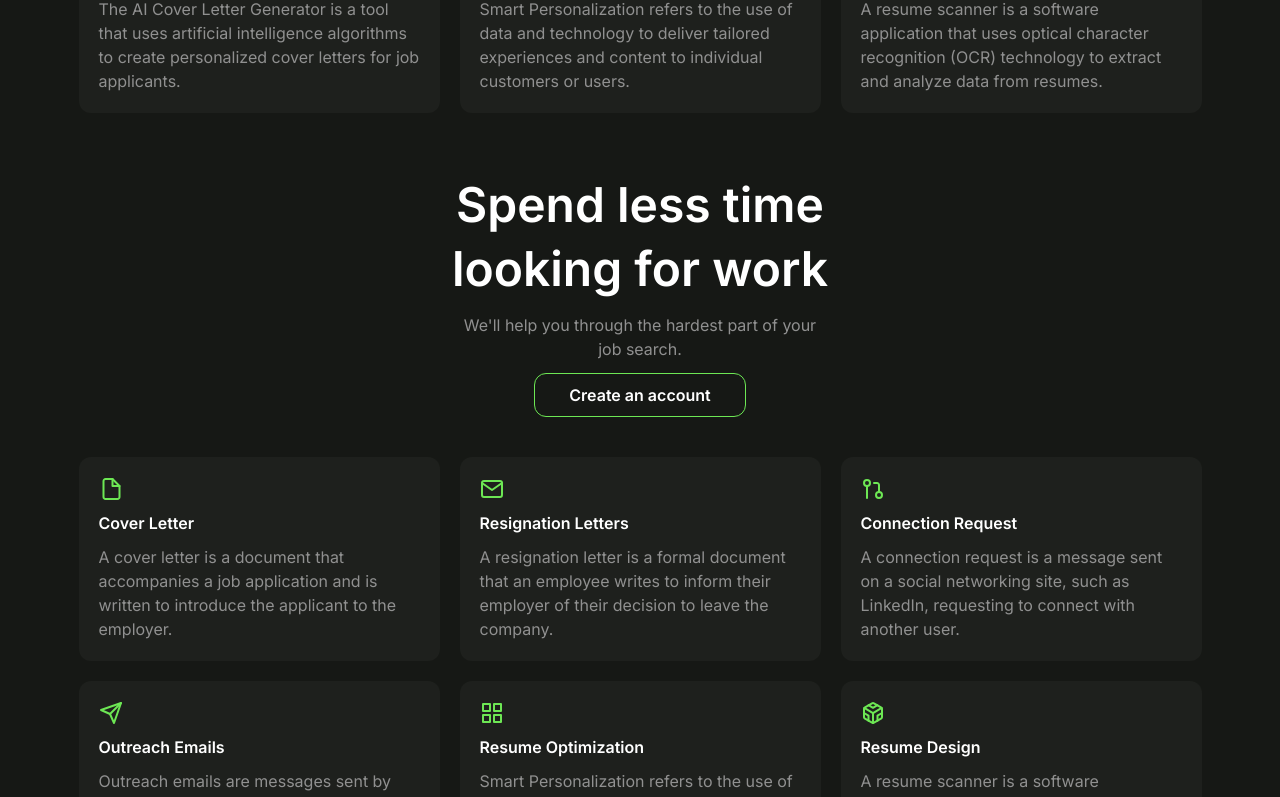
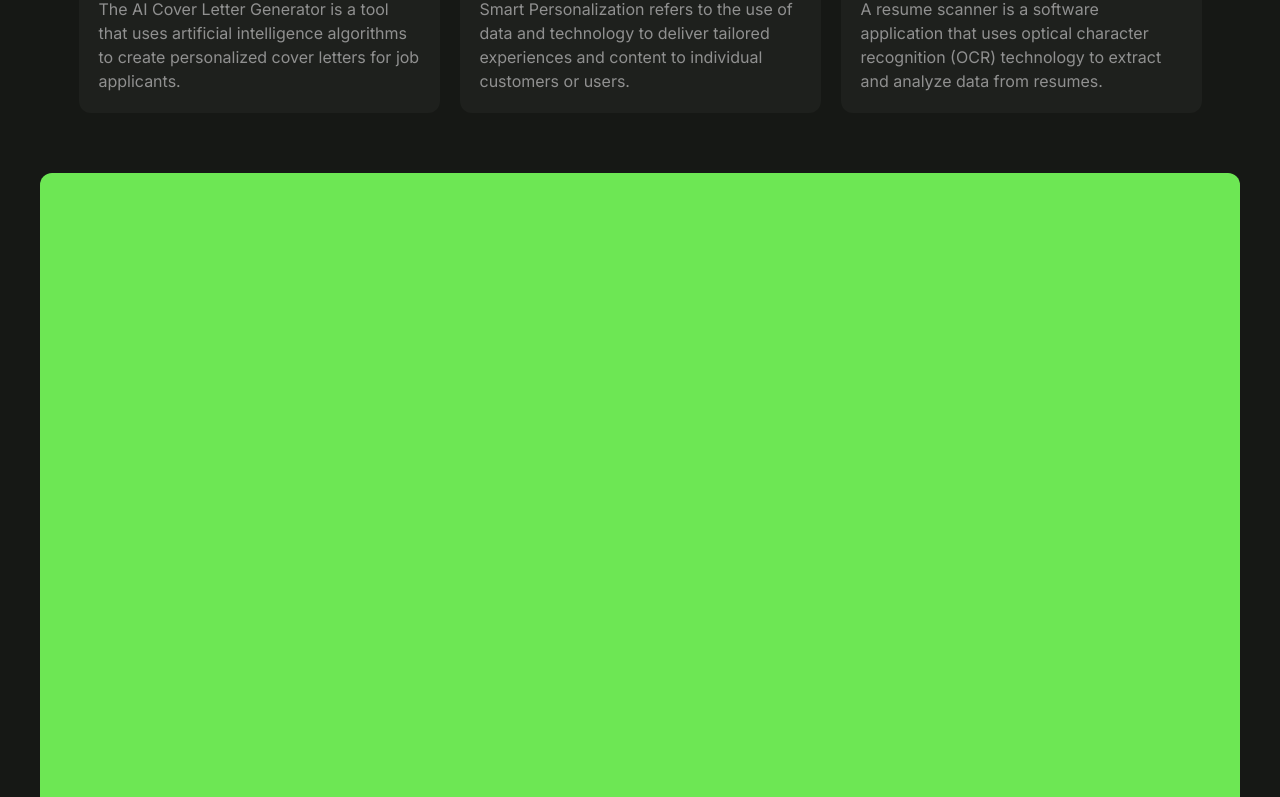
Before and after one commit to Feranmiola/postjob, a Next.js app: page / in a window 1280 px wide. Shown: the part 719-1516 px from the top of the page. Built offline with nearby package versions, Linux system fonts and the light colour scheme.

Commit message:
Add Submit component to Home page for improved user interaction and engagement

```diff
--- a/src/app/page.tsx
+++ b/src/app/page.tsx
@@ -2,6 +2,7 @@
 import Footer from "@/components/Footer";
 import Hero from "@/components/Hero";
 import SpendLessTime from "@/components/SpendLessTime";
+import Submit from "@/components/Submit";
 import { useEffect } from "react";
 
 export default function Home() {
@@ -46,6 +47,7 @@ export default function Home() {
   return (
     <div className="bg-[#161815] min-h-screen h-full w-screen flex flex-col space-y-5">
       <Hero />
+      <Submit />
       <SpendLessTime />
       <Footer />
     </div>
--- /dev/null
+++ b/src/components/Submit.tsx
@@ -0,0 +1,11 @@
+import React from "react";
+
+const Submit = () => {
+  return (
+    <div className="w-full h-[1021px] p-10 flex items-center justify-center">
+      <div className="flex items-center justify-center flex-col w-full h-full bg-[#6DE754] rounded-[12px]"></div>
+    </div>
+  );
+};
+
+export default Submit;
```
